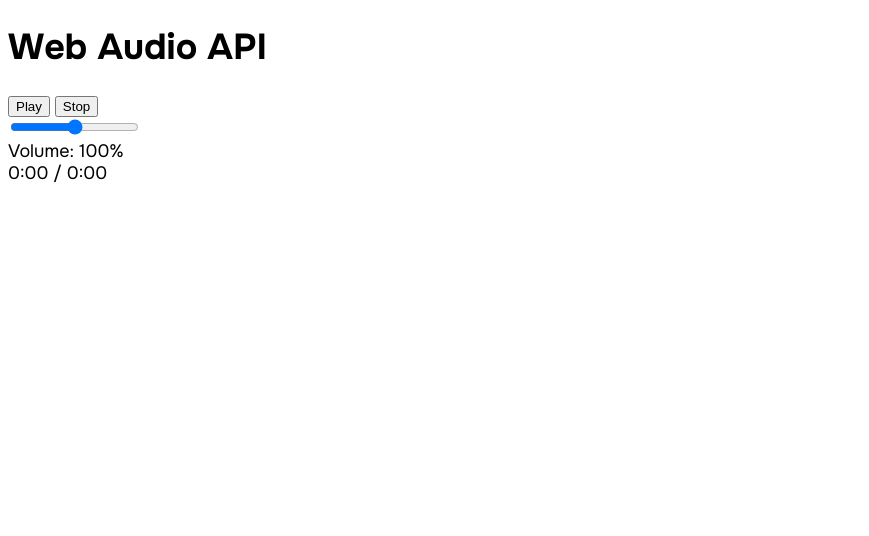
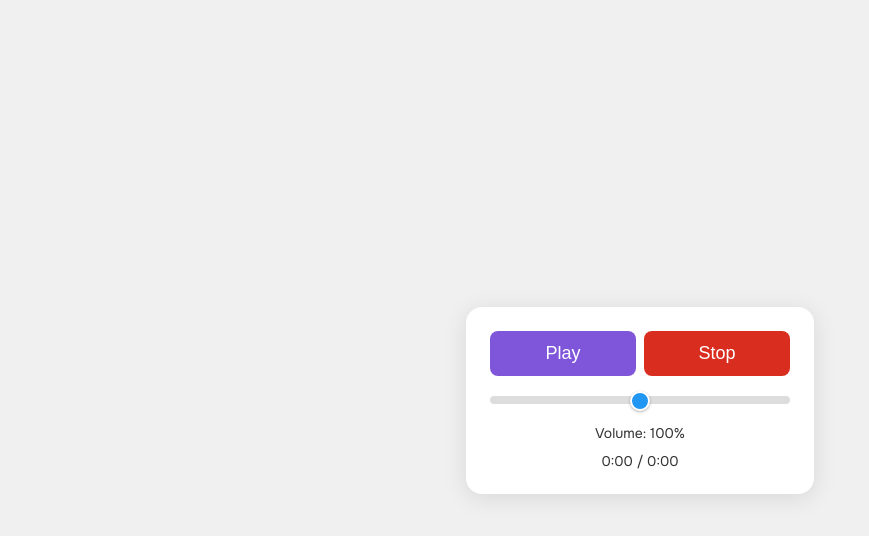
Before and after one commit to poncardasm/web-browser-api, a website built with Vite: page 07-web-audio/index.html in a window 1280 px wide. Shown: the whole page, without its empty margins (0-869 px from the left). Built offline with nearby package versions, Linux system fonts and the light colour scheme.

Commit message:
Add audio player controls style

```diff
--- a/07-web-audio/index.html
+++ b/07-web-audio/index.html
@@ -8,16 +8,13 @@
     <title>Web Audio API</title>
   </head>
   <body>
-    <h1>Web Audio API</h1>
-
     <div id="audio-player">
       <audio
         src="https://www.soundhelix.com/examples/mp3/SoundHelix-Song-6.mp3"
         id="audio"
       ></audio>
-    </div>
 
-    <div class="class">
+      <div class="controls">
         <button id="play-pause">Play</button>
         <button id="stop">Stop</button>
       </div>
@@ -37,5 +34,6 @@
 
       <div id="volume-value">Volume: 100%</div>
       <div id="timestamp">0:00 / 0:00</div>
+    </div>
   </body>
 </html>
--- a/07-web-audio/style.css
+++ b/07-web-audio/style.css
@@ -8,4 +8,125 @@
 body {
   font-family: 'Onest', sans-serif;
   font-size: 18px;
+  display: flex;
+  justify-content: center;
+  align-items: center;
+  height: 100vh;
+  margin: 0;
+  background-color: #f0f0f0;
 }
+
+#audio-player {
+  width: 300px;
+  background-color: #ffff;
+  padding: 24px;
+  border-radius: 16px;
+  box-shadow: 0 4px 24px rgba(0, 0, 0, 0.1);
+}
+
+.controls {
+  display: flex;
+  justify-content: space-between;
+  margin-bottom: 16px;
+  gap: 8px;
+}
+
+button {
+  width: 100%;
+  background-color: #7f56d9;
+  border: none;
+  color: #ffff;
+  padding: 12px 24px;
+  text-align: center;
+  text-decoration: none;
+  display: inline-block;
+  font-size: 18px;
+  cursor: pointer;
+  border-radius: 8px;
+  transition: background-color 0.3s;
+}
+
+button:hover {
+  background-color: #6941c6;
+}
+
+#stop {
+  background-color: #d92d20;
+}
+
+#stop:hover {
+  background-color: #b42318;
+}
+
+.volume-control {
+  position: relative;
+  width: 100%;
+  height: 8px;
+  background: #ddd;
+  border-radius: 8px;
+  margin: 20px 0;
+}
+
+#volume-slider {
+  appearance: none;
+  width: 100%;
+  height: 8px;
+  background: transparent;
+  outline: none;
+  margin: 0;
+  padding: 0;
+  z-index: 2;
+  position: relative;
+}
+
+#volume-slider::-webkit-slider-thumb {
+  -webkit-appearance: none;
+  appearance: none;
+  width: 20px;
+  height: 20px;
+  background: #2196f3;
+  cursor: pointer;
+  border-radius: 50%;
+  border: 2px solid #fff;
+  box-shadow: 0 1px 3px rgba(0, 0, 0, 0.3);
+  margin-top: -16px;
+}
+
+#volume-slider::-moz-range-thumb {
+  width: 20px;
+  height: 20px;
+  background: #2196f3;
+  cursor: pointer;
+  border-radius: 50%;
+  border: 2px solid #fff;
+  box-shadow: 0 1px 3px rgba(0, 0, 0, 0.3);
+  margin-top: -16px;
+}
+
+#volume-slider::-webkit-slider-runnable-track {
+  height: px;
+  background: transparent;
+}
+
+#volume-slider::-moz-range-track {
+  height: 8px;
+  background: transparent;
+}
+
+#slider-progress {
+  position: absolute;
+  top: 0;
+  left: 0;
+  height: 8px;
+  background: #2196f3;
+  border-radius: 4px;
+  pointer-events: none;
+}
+
+#volume-value,
+#timestamp {
+  text-align: center;
+  margin-top: 10px;
+  color: #333;
+  font-size: 14px;
+}
```
Lines whose indentation alone changed are shown as unchanged.
